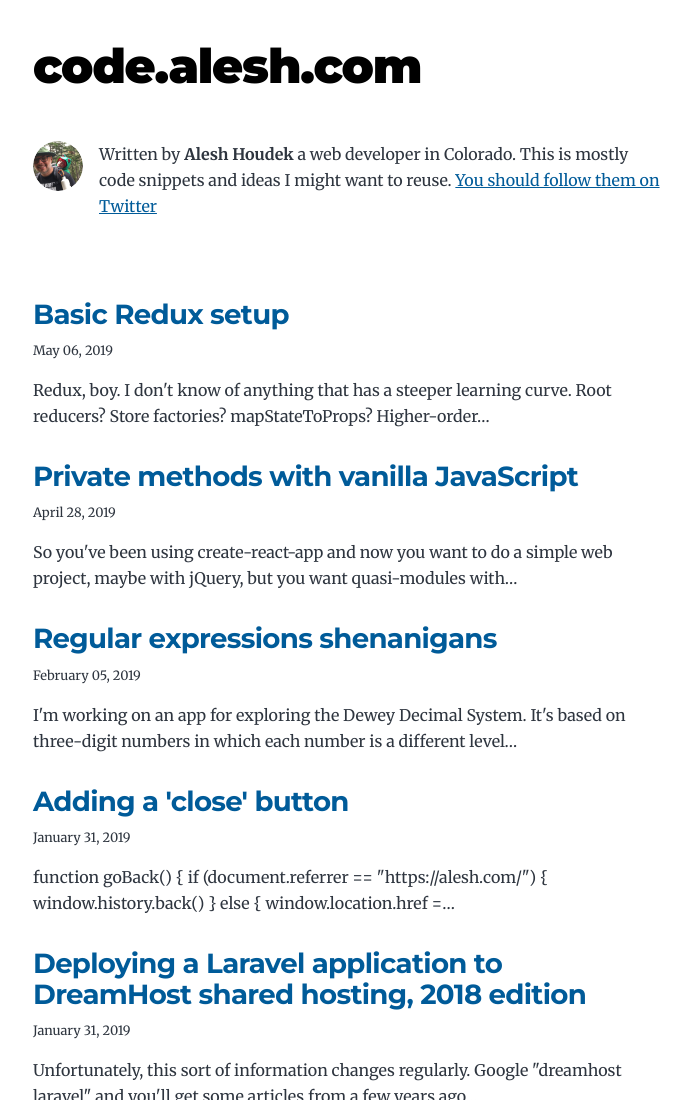
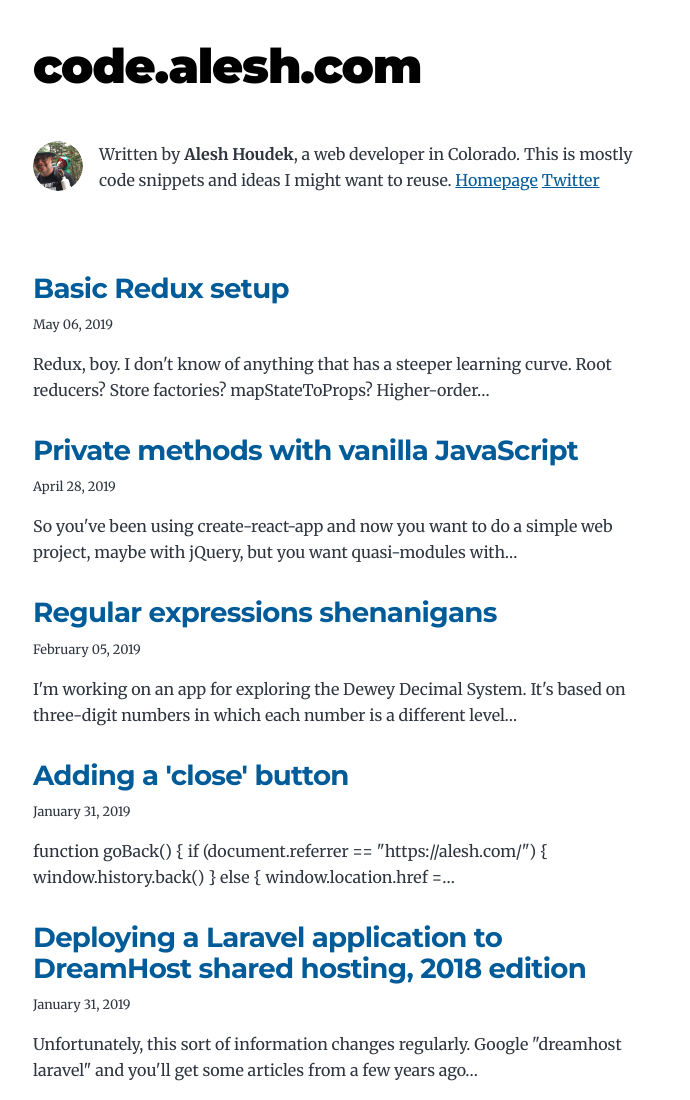
Before and after one commit to aleshh/code-alesh-com, a Gatsby site: page / in a window 1280 px wide. Shown: the top 1100 px of the page, without its empty margins (291-981 px from the left). Built offline with nearby package versions, Linux system fonts and the light colour scheme; Gatsby itself is replaced by a stand-in of ours.

Commit message:
rename files and add homepage link

```diff
--- a/src/components/bio.js
+++ b/src/components/bio.js
@@ -36,6 +36,7 @@ const Bio = () => {
   // Set these values by editing "siteMetadata" in gatsby-config.js
   const author = data.site.siteMetadata?.author
   const social = data.site.siteMetadata?.social
+  const website = data.site.siteMetadata?.siteUrl
 
   const avatar = data?.avatar?.childImageSharp?.fixed
 
@@ -53,11 +54,11 @@ const Bio = () => {
       )}
       {author?.name && (
         <p>
-          Written by <strong>{author.name}</strong> {author?.summary || null}
+          Written by <strong>{author.name}</strong>, {author?.summary || null}
           {` `}
-          <a href={`https://twitter.com/${social?.twitter || ``}`}>
-            You should follow them on Twitter
-          </a>
+          <a href="https://alesh.com/">Homepage</a>
+          {` `}
+          <a href={`https://twitter.com/${social?.twitter || ``}`}>Twitter</a>
         </p>
       )}
     </div>
```
Also changed, not shown: content/blog/2019-01-28-simplest-flexbox-example.md (renamed from content/blog/2019-01-28 simplest flexbox example.md), content/blog/2019-01-28-slideshow-with-updating-uri.md (renamed from content/blog/2019-01-28 slideshow with updating uri.md), content/blog/2019-01-31-close-button.md (renamed from content/blog/2019-01-31 close button.md), content/blog/2019-01-31-deploying-laravel.md (renamed from content/blog/2019-01-31 deploying laravel.md), content/blog/2019-02-05-regular-expressions.md (renamed from content/blog/2019-02-05 regular expressions.md), content/blog/2019-04-28-private-methods-javascript.md (renamed from content/blog/2019-04-28 private methods javascript.md), content/blog/2019-05-06-redux-setup.md (renamed from content/blog/2019-05-06 redux setup.md).
